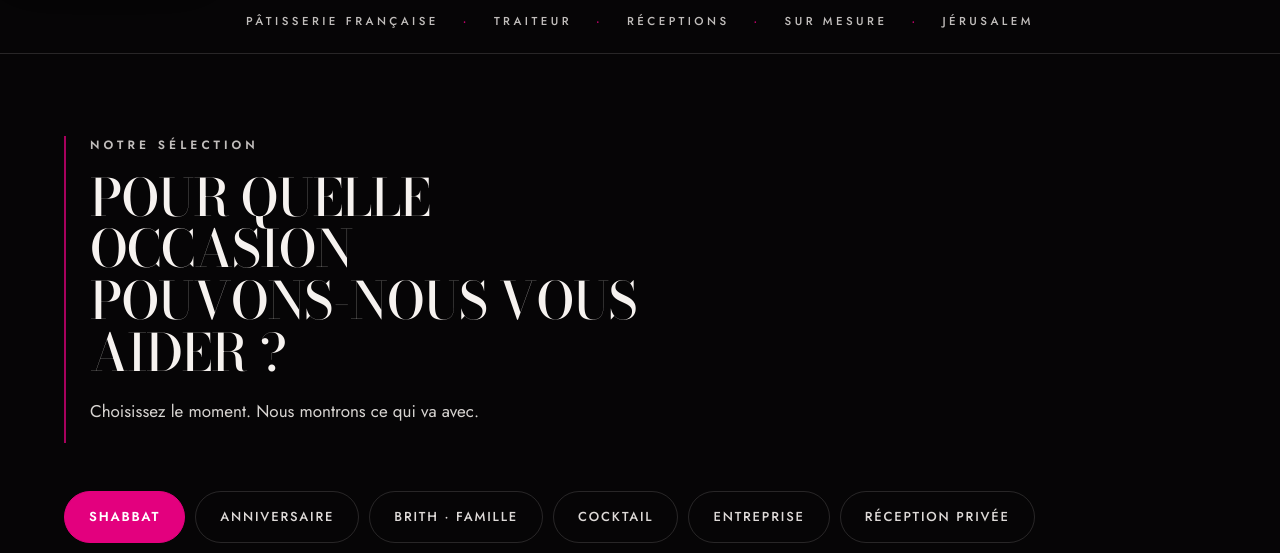
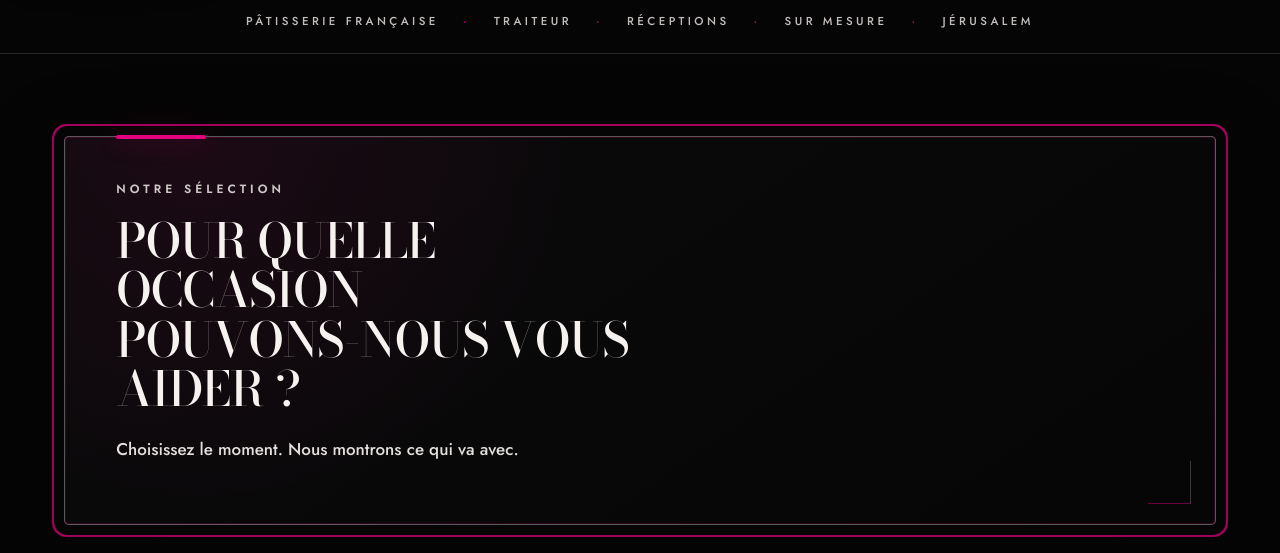
Before and after one commit to naoboco/Davidel, a React (Vite) app: page / in a window 1280 px wide. Shown: the part 820-1373 px from the top of the page. Built offline with nearby package versions, Linux system fonts and the light colour scheme; grey boxes are pictures that could not be loaded; a web font is replaced by a local one.

Commit message:
Add premium editorial frame to DAVIDEL occasions

```diff
--- a/src/styles/desktop-fixes.css
+++ b/src/styles/desktop-fixes.css
@@ -108,21 +108,73 @@ html.is-rtl .menu-filter {
     line-height: 1.06;
   }
 
-  /* Au lieu d'un cadre complet : une couture verticale rose très discrète.
-     Elle crée un axe visuel sans transformer le bloc en carte promotionnelle. */
+  /* --------------------------------------------------------------
+     CADRE EDITORIAL DAVIDEL
+     Inspiré du principe montré : une vraie bordure qui met le contenu en
+     scène, mais traduite dans le vocabulaire luxe DAVIDEL.
+
+     Trait ivoire intérieur + respiration noire + trait rose extérieur.
+     Cela crée l'effet "cadre dans le cadre" sans masse rose agressive.
+     -------------------------------------------------------------- */
   #occasions .section-head {
-    max-width: min(1180px, 82vw);
-    padding-inline-start: 24px;
-    border-inline-start: 2px solid rgba(227, 0, 126, .72);
+    width: min(100%, 1180px);
+    max-width: none;
+    position: relative;
+    isolation: isolate;
+    padding: clamp(34px, 3.4vw, 58px) clamp(34px, 4vw, 68px);
+    margin-bottom: clamp(58px, 5.2vw, 82px);
+    border: 1px solid rgba(246, 242, 239, .34);
+    border-radius: 5px;
+    background:
+      radial-gradient(circle at 12% 0%, rgba(227, 0, 126, .075), transparent 34%),
+      linear-gradient(145deg, rgba(246, 242, 239, .026), rgba(246, 242, 239, .006));
+    box-shadow:
+      inset 0 0 0 1px rgba(227, 0, 126, .16),
+      0 0 0 10px var(--noir),
+      0 0 0 12px rgba(227, 0, 126, .70),
+      0 28px 90px rgba(0, 0, 0, .34);
+  }
+
+  /* Petite couture rose plutôt qu'un motif chargé derrière le texte. */
+  #occasions .section-head::before {
+    content: '';
+    position: absolute;
+    inset-block-start: -2px;
+    inset-inline-start: clamp(34px, 4vw, 68px);
+    width: clamp(72px, 7vw, 118px);
+    height: 4px;
+    border-radius: 999px;
+    background: var(--rose);
+    box-shadow: 0 0 24px rgba(227, 0, 126, .38);
+  }
+
+  #occasions .section-head::after {
+    content: '';
+    position: absolute;
+    inset-block-end: 20px;
+    inset-inline-end: 24px;
+    width: 42px;
+    height: 42px;
+    border-inline-end: 1px solid rgba(246, 242, 239, .22);
+    border-block-end: 1px solid rgba(227, 0, 126, .45);
+    pointer-events: none;
   }
 
   #occasions .section-head .display-l {
-    max-width: 18ch;
+    max-width: 17ch;
+    font-size: clamp(46px, 3.75vw, 64px);
+    line-height: 1.03;
   }
 
   #occasions .section-head .lede {
     max-width: 56ch;
-    margin-top: 4px;
+    margin-top: 6px;
+    font-weight: 500;
+    color: rgba(246, 242, 239, .92);
+  }
+
+  #occasions .section-head .eyebrow {
+    color: rgba(246, 242, 239, .82);
   }
 
   .header { padding-block: 16px; }
```
